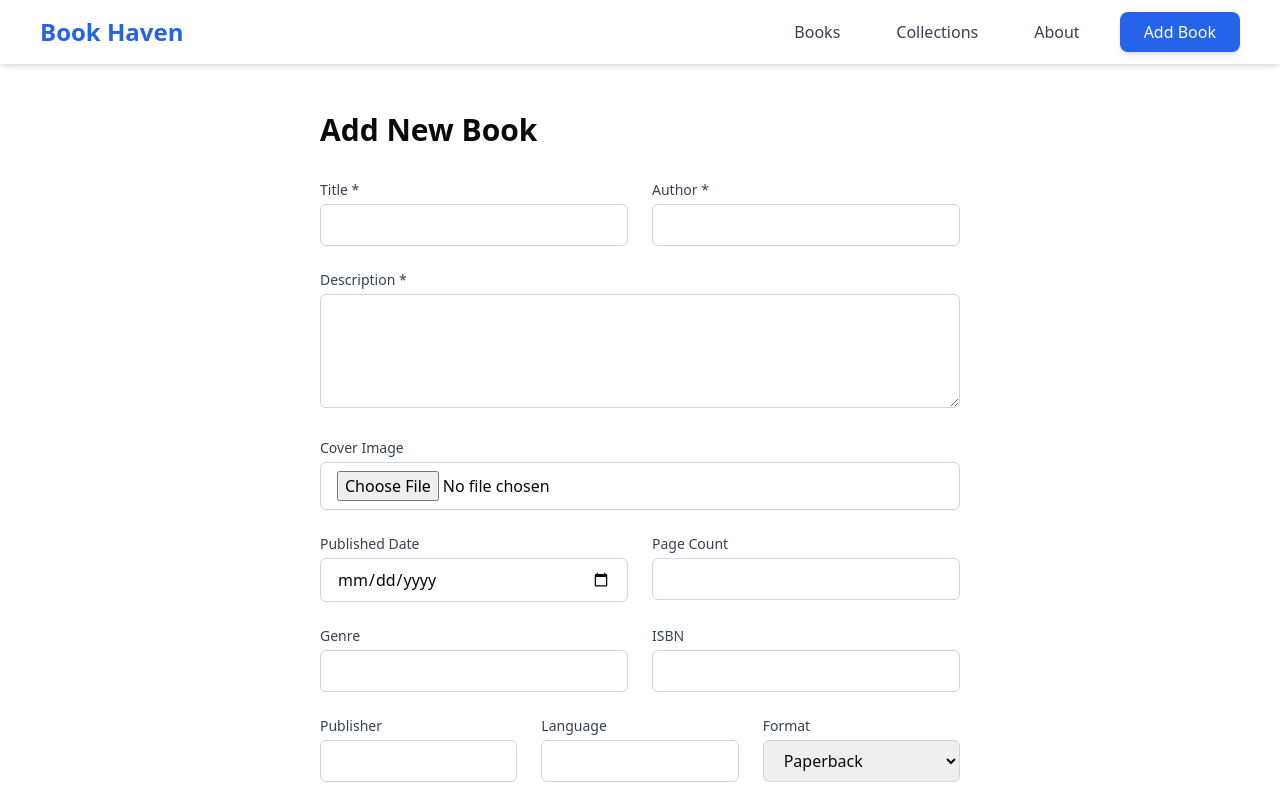
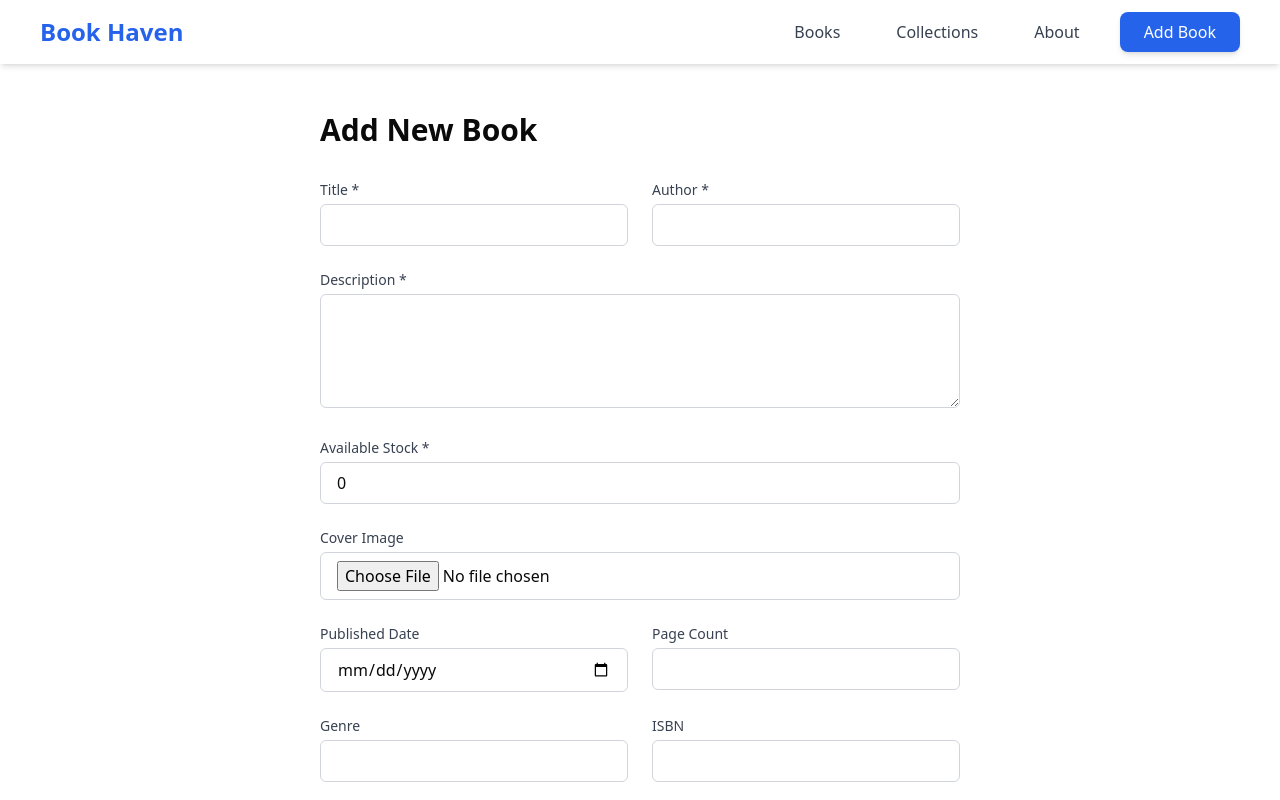
Before and after one commit to Akash143l3/Book-Haven, a Next.js app: page /books/add in a window 1280 px wide. Shown: the top 800 px of the page. Built offline with nearby package versions, Linux system fonts and the light colour scheme.

Commit message:
availble stock

```diff
--- a/src/app/books/[id]/page.tsx
+++ b/src/app/books/[id]/page.tsx
@@ -36,6 +36,7 @@ export default async function BookDetailPage({
         <div className="w-full md:w-2/3">
           <h1 className="text-3xl font-bold mb-2">{book.title}</h1>
           <p className="text-gray-600 mb-4">by {book.author}</p>
+          <p className="text-gray-600 mb-4">Available stocks : {book.availableStock}</p>
 
           <div className="mb-6">
             <div className="flex items-center gap-1 mb-2">
--- a/src/app/books/add/page.tsx
+++ b/src/app/books/add/page.tsx
@@ -15,7 +15,8 @@ interface BookFormData {
   publisher: string;
   language: string;
   format: string;
-  coverImage: string; // To store base64 image data
+  coverImage: string;
+  availableStock: number;
 }
 
 export default function AddBookPage() {
@@ -32,6 +33,7 @@ export default function AddBookPage() {
     language: "",
     format: "Paperback",
     coverImage: "",
+    availableStock: 0
   });
   const [isSubmitting, setIsSubmitting] = useState<boolean>(false);
   const [error, setError] = useState<string>("");
@@ -40,10 +42,19 @@ export default function AddBookPage() {
     e: ChangeEvent<HTMLInputElement | HTMLTextAreaElement | HTMLSelectElement>
   ) => {
     const { name, value } = e.target;
-    setFormData((prev) => ({
-      ...prev,
-      [name]: value,
-    }));
+
+    // Convert availableStock to number
+    if (name === 'availableStock') {
+      setFormData((prev) => ({
+        ...prev,
+        [name]: parseInt(value) || 0,
+      }));
+    } else {
+      setFormData((prev) => ({
+        ...prev,
+        [name]: value,
+      }));
+    }
   };
 
   const handleImageChange = (e: ChangeEvent<HTMLInputElement>) => {
@@ -53,25 +64,39 @@ export default function AddBookPage() {
       reader.onloadend = () => {
         setFormData((prev) => ({
           ...prev,
-          coverImage: reader.result as string, // This will be the base64 string of the image
+          coverImage: reader.result as string,
         }));
       };
-      reader.readAsDataURL(file); // Read the file as a data URL (base64 string)
+      reader.readAsDataURL(file);
     }
   };
 
   const handleSubmit = async (e: FormEvent<HTMLFormElement>) => {
     e.preventDefault();
-    setIsSubmitting(true);
     setError("");
 
+    if (formData.availableStock <= 0) {
+      setError("Available stock must be greater than 0.");
+      setIsSubmitting(false);
+      return;
+    }
+
+    setIsSubmitting(true);
+
     try {
+      // Ensure availableStock is a number before sending
+      const submitData = {
+        ...formData,
+        availableStock: Number(formData.availableStock),
+        pageCount: formData.pageCount ? Number(formData.pageCount) : undefined
+      };
+
       const response = await fetch("/api/books", {
         method: "POST",
         headers: {
           "Content-Type": "application/json",
         },
-        body: JSON.stringify(formData),
+        body: JSON.stringify(submitData),
       });
 
       if (!response.ok) {
@@ -159,6 +184,26 @@ export default function AddBookPage() {
             className="w-full px-4 py-2 border border-gray-300 rounded-md focus:outline-none focus:ring-2 focus:ring-blue-500"
           ></textarea>
         </div>
+
+        <div>
+          <label
+            htmlFor="availableStock"
+            className="block text-sm font-medium text-gray-700 mb-1"
+          >
+            Available Stock *
+          </label>
+          <input
+            type="number"
+            id="availableStock"
+            name="availableStock"
+            value={formData.availableStock}
+            onChange={handleChange}
+            required
+            min="1"
+            className="w-full px-4 py-2 border border-gray-300 rounded-md focus:outline-none focus:ring-2 focus:ring-blue-500"
+          />
+        </div>
+
         <div>
           <label
             htmlFor="coverImage"
@@ -185,6 +230,7 @@ export default function AddBookPage() {
             </div>
           )}
         </div>
+
         <div className="grid grid-cols-1 md:grid-cols-2 gap-6">
           <div>
             <label
--- a/src/app/collections/[id]/page.tsx
+++ b/src/app/collections/[id]/page.tsx
@@ -432,9 +432,10 @@ export default function CollectionPage() {
 
                 {/* Book Description */}
                 {book.description && (
-                  <div className="text-sm text-gray-700 mt-4">
+                  <div className="text-sm text-gray-700 mt-4 w-64 line-clamp-3">
                     <p>{book.description}</p>
                   </div>
+
                 )}
               </Link>
 
--- a/src/components/EditBookForm.tsx
+++ b/src/components/EditBookForm.tsx
@@ -27,6 +27,7 @@ export default function EditBookForm({
     publisher: "",
     language: "",
     format: "Paperback",
+    availableStock:0
   });
 
   const [previewUrl, setPreviewUrl] = useState<string | null>(null);
@@ -51,6 +52,7 @@ export default function EditBookForm({
             publisher: data.publisher || "",
             language: data.language || "",
             format: data.format || "Paperback",
+            availableStock: data.availableStock || 0
           });
 
           setPreviewUrl(data.coverImage || null);
@@ -222,6 +224,26 @@ export default function EditBookForm({
           />
         </div>
 
+         <div>
+          <label
+            htmlFor="availableStock"
+            className="block text-sm font-medium text-gray-700 mb-1"
+          >
+            Available Stock *
+          </label>
+          <input
+            type="number"
+            id="availableStock"
+            name="availableStock"
+            value={formData.availableStock}
+            onChange={handleChange}
+            required
+            min="1"
+            className="w-full px-4 py-2 border border-gray-300 rounded-md focus:outline-none focus:ring-2 focus:ring-blue-500"
+          />
+        </div>
+
+
         <div>
           <label className="block text-sm font-medium text-gray-700 mb-1">
             Cover Image
--- a/types/index.ts
+++ b/types/index.ts
@@ -11,6 +11,7 @@ export interface Book {
   publisher?: string;
   language?: string;
   format?: string;
+  availableStock?:number;
   createdAt?: Date;
   updatedAt?: Date;
 }
```
